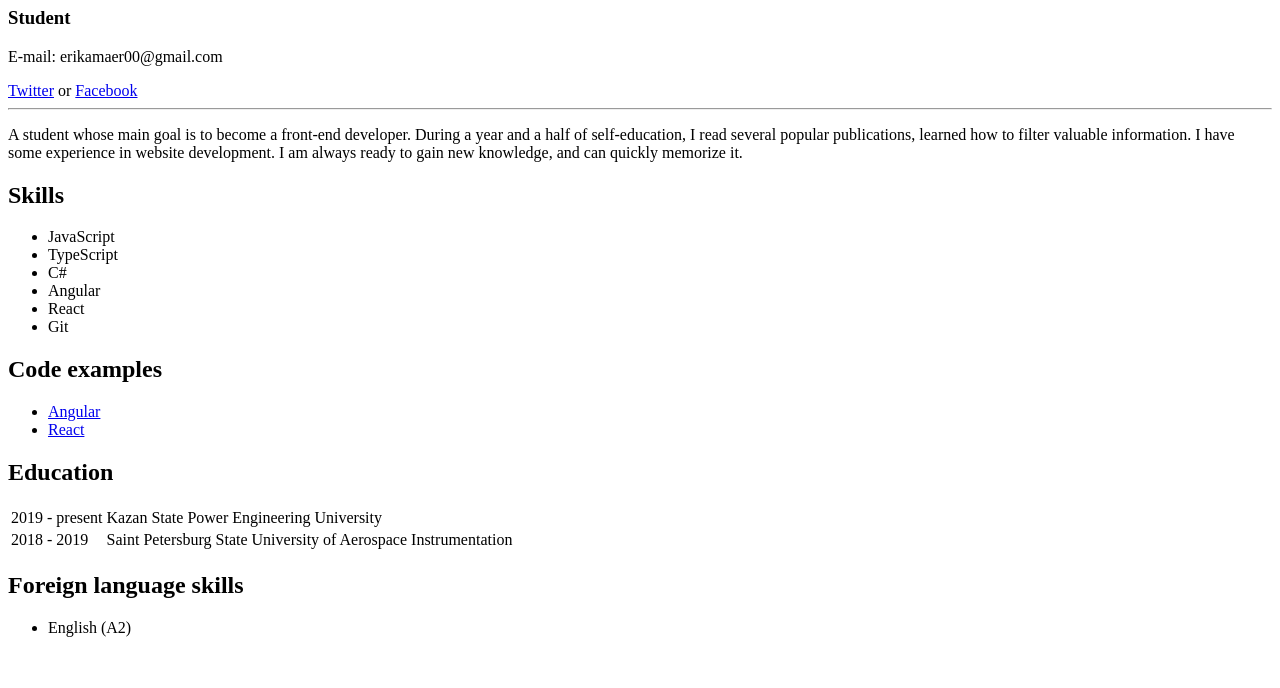
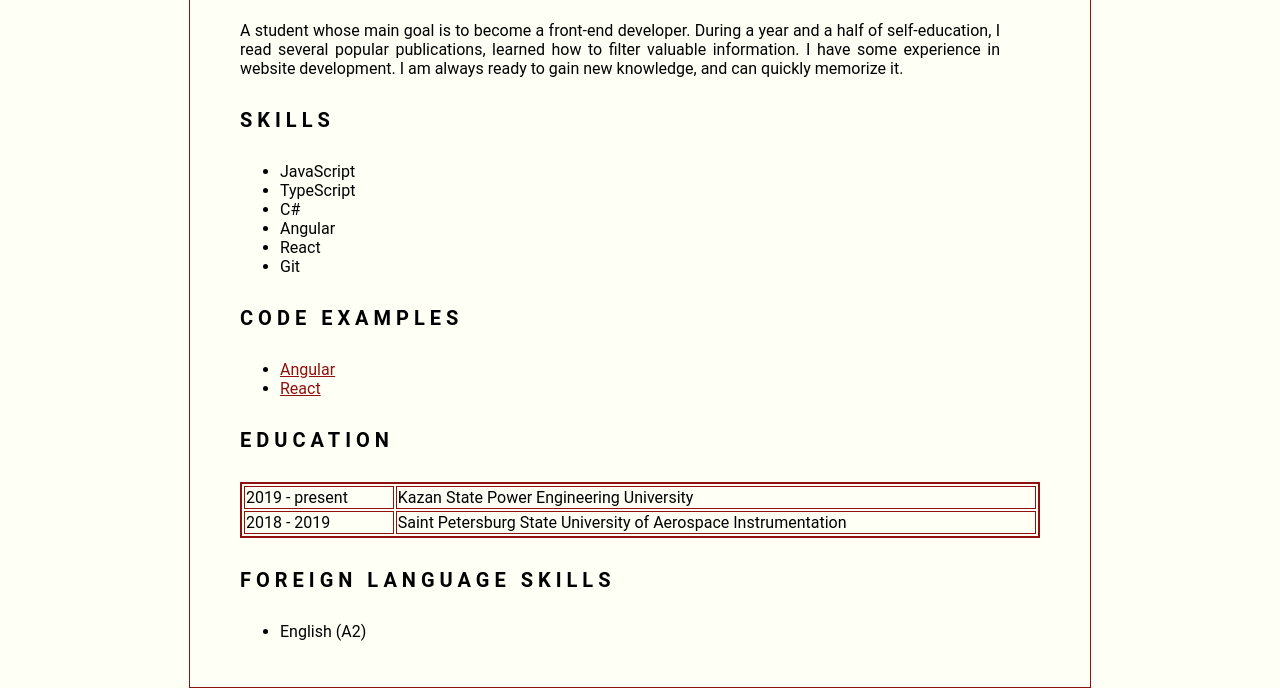
Before and after one commit to ErikaMaer/rsschool-cv, a plain HTML site: page index.html in a window 1280 px wide. Shown: the part 245-933 px from the top of the page. Before the commit the page ends 898 px from the top, so only its background shows below. Drawn offline with Linux system fonts and the light colour scheme.

Commit message:
fix: display css

```diff
--- a/index.html
+++ b/index.html
@@ -4,6 +4,7 @@
     <meta charset="utf-8">
     <title>CV</title>
     <base href="/">
+    <link rel="stylesheet" href="../../rsschool-cv/styles.css">
     <meta name="viewport" content="width=device-width, initial-scale=1">
 </head>
 <body>
```
